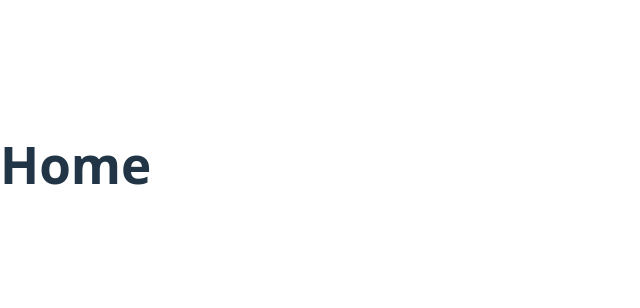
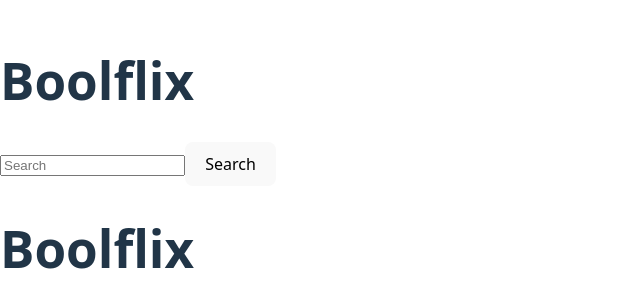
Before and after one commit to antonella1986/react-boolflix, a React (Vite) app: page / in a window 1280 px wide. Shown: the part 236-544 px from the top of the page, without its empty margins (0-640 px from the left). Built offline with nearby package versions, Linux system fonts and the light colour scheme; no server answers.

Commit message:
Add routing and layout components; integrate search functionality

```diff
--- a/package.json
+++ b/package.json
@@ -11,7 +11,8 @@
   },
   "dependencies": {
     "react": "^19.0.0",
-    "react-dom": "^19.0.0"
+    "react-dom": "^19.0.0",
+    "react-router-dom": "^7.4.1"
   },
   "devDependencies": {
     "@eslint/js": "^9.21.0",
--- a/src/App.jsx
+++ b/src/App.jsx
@@ -1,5 +1,8 @@
 import { BrowserRouter, Routes, Route } from 'react-router-dom'
 import { GlobalProvider } from './contexts/GlobalContext'
+import DefaultLayout from './layout/DefaultLayout'
+import Home from './pages/Home'
+
 
 function App() {
 
@@ -9,7 +12,9 @@ function App() {
       <GlobalProvider>
         <BrowserRouter>
           <Routes>
-            <Route path="/" element={<h1>Home</h1>} />
+            <Route element={<DefaultLayout />}>
+              <Route path="/" element={<Home />} />
+            </Route>
           </Routes>
         </BrowserRouter>
       </GlobalProvider>
--- a/src/contexts/GlobalContext.jsx
+++ b/src/contexts/GlobalContext.jsx
@@ -1,13 +1,23 @@
 import { createContext } from "react";
+import { useEffect } from "react";
 
 const GlobalContext = createContext();
 
 export default GlobalContext;
 
 export const GlobalProvider = ({ children }) => {
-  return (
-    <GlobalContext.Provider value={{}}>
-      {children}
-    </GlobalContext.Provider>
-  );
+
+    useEffect(() => {
+        fetch("https://developers.themoviedb.org/3")
+            .then(res => res.json())
+            .then(data => setSearch(data))
+            .catch(err => console.error(err))
+    }, []);
+
+
+    return (
+        <GlobalContext.Provider value={{}}>
+        {children}
+        </GlobalContext.Provider>
+    );
 }
--- /dev/null
+++ b/src/layout/DefaultLayout.jsx
@@ -0,0 +1,11 @@
+import { Outlet } from "react-router-dom";
+import Header from "../pages/Header";
+
+export default function DefaultLayout() {
+  return (
+    <>
+    <Header />
+    <Outlet />
+    </>
+  );
+}
--- /dev/null
+++ b/src/pages/Header.jsx
@@ -0,0 +1,26 @@
+import { useEffect, useState } from "react";
+import GlobalContext from "../contexts/GlobalContext";
+
+export default function Header() {
+
+    const { search, setSearch, movies, setFilteredMovies } = useState(GlobalContext)
+
+    const handleSearch = () => {
+        setFilteredMovies(movies.filter(movie => movie.title.toLowerCase().includes(search.toLowerCase())));
+    }
+
+    return (
+        <header>
+            <h1>Boolflix</h1>
+            <div className="searchbar">
+                <input
+                type="text"
+                placeholder="Search"
+                value={search}
+                onChange={e => setSearch(e.target.value)}
+                />
+                <button type="submit" onClick={handleSearch}>Search</button>
+            </div>
+        </header>
+    );
+}
--- /dev/null
+++ b/src/pages/Home.jsx
@@ -0,0 +1,7 @@
+export default function Home() {
+    return (
+        <>
+            <h1>Boolflix</h1>
+        </>
+    )
+}
```
Also changed, not shown: 2 other files (tests, documents, lock files or other folders).
